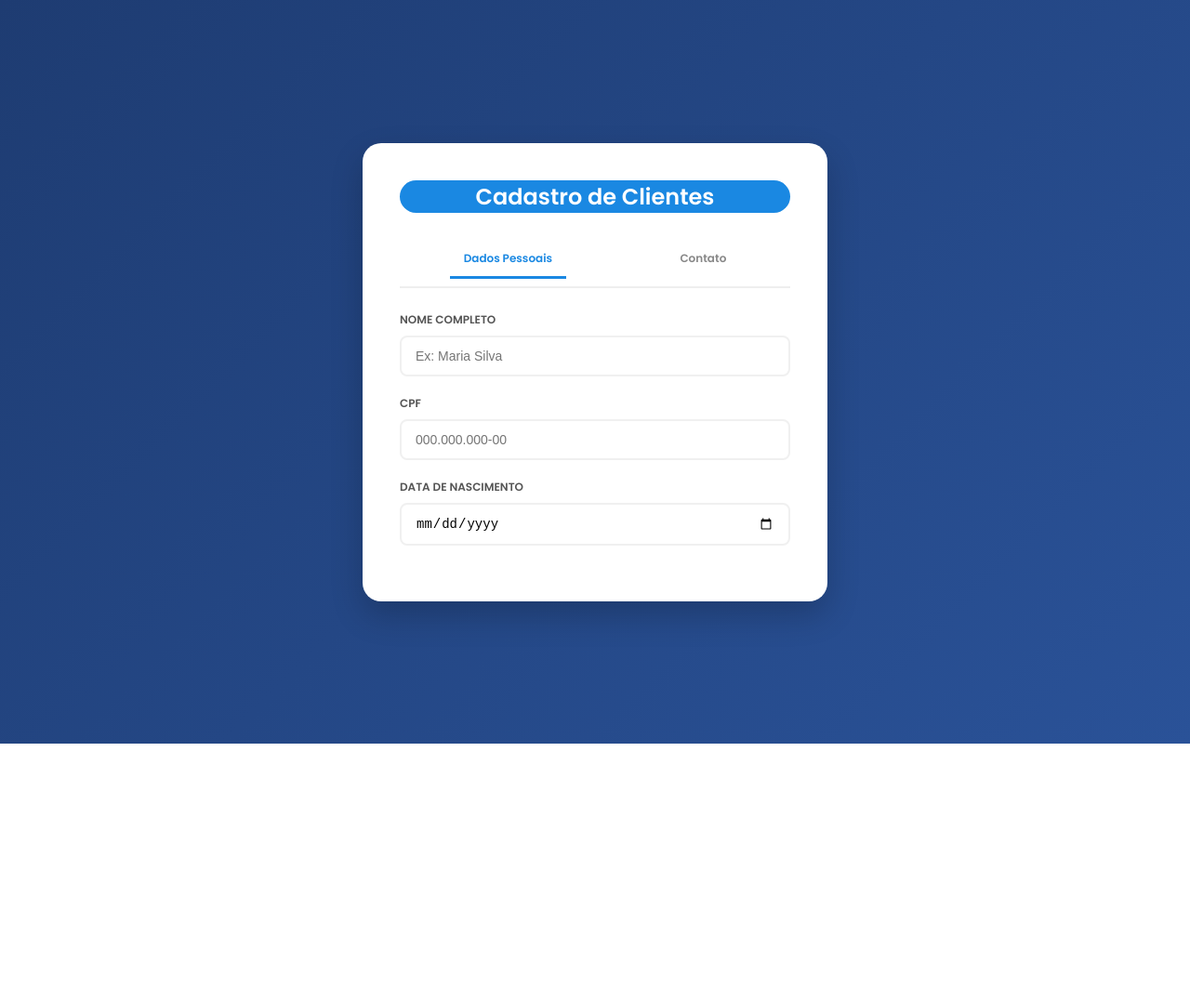
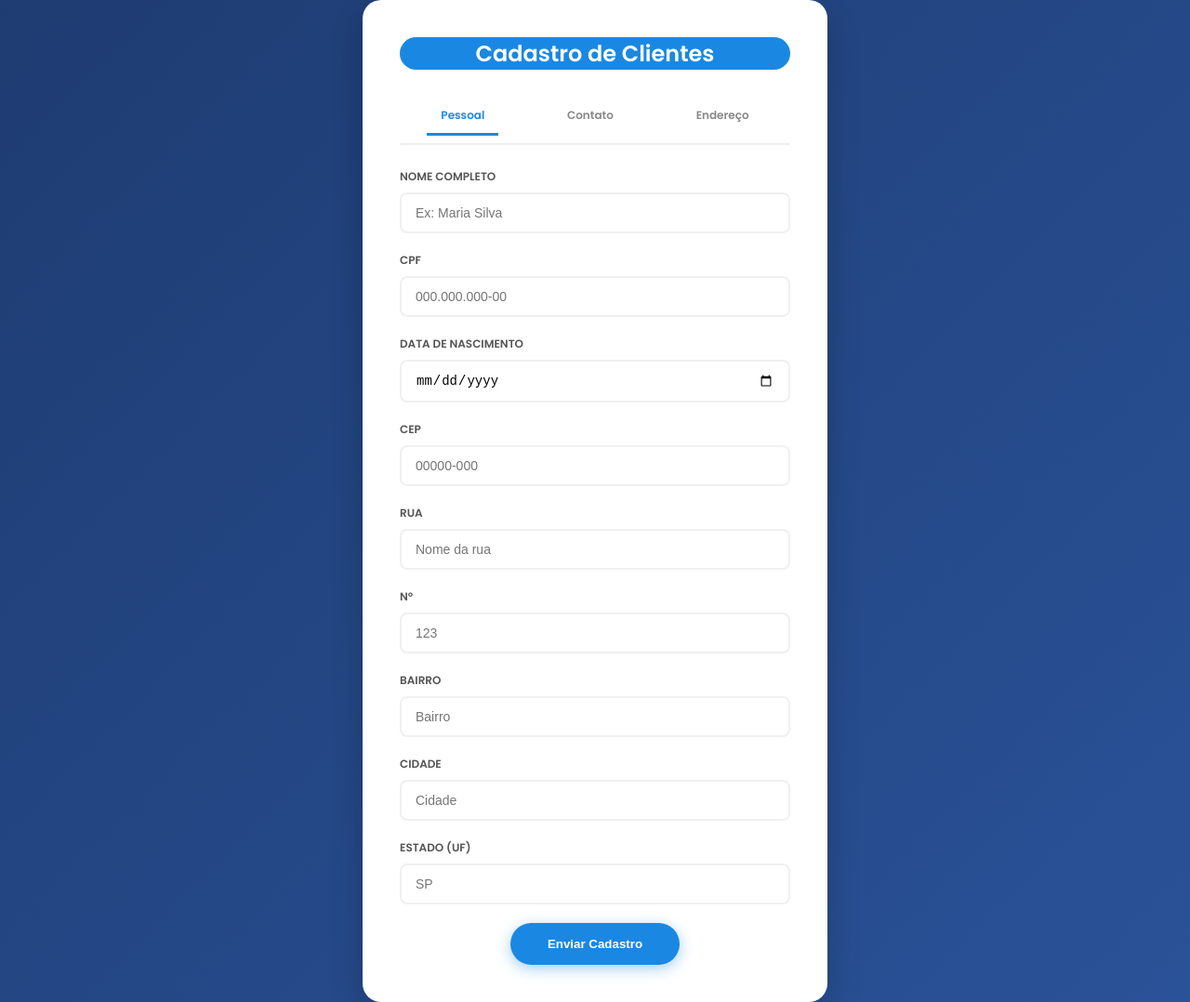
Before and after one commit to yas-silvazxs/av3_1tri.js, a plain HTML site: page index.html in a window 1280 px wide. Shown: the whole page at 93% size. Before the commit the page ends 800 px from the top, so only its background shows below. Drawn offline with Linux system fonts and the light colour scheme.

Commit message:
Update index.html

```diff
--- a/index.html
+++ b/index.html
@@ -13,14 +13,17 @@
         <div class="tabs-wrapper">
             <input type="radio" name="tab-control" id="tab1" checked>
             <input type="radio" name="tab-control" id="tab2">
+            <input type="radio" name="tab-control" id="tab3">
 
             <ul class="tab-list">
-                <li title="Dados"><label for="tab1"><span>Dados Pessoais</span></label></li>
-                <li title="Contato"><label for="tab2"><span>Contato</span></label></li>
+                <li><label for="tab1"><span>Pessoal</span></label></li>
+                <li><label for="tab2"><span>Contato</span></label></li>
+                <li><label for="tab3"><span>Endereço</span></label></li>
             </ul>
 
             <div class="content">
-                <section class="section-tab1">
+                <!-- ABA 1: INFORMAÇÕES PESSOAIS -->
+                <section class="section section-tab1">
                     <div class="input-group">
                         <label for="nome">NOME COMPLETO</label>
                         <input type="text" id="nome" placeholder="Ex: Maria Silva" required>
@@ -35,7 +38,8 @@
                     </div>
                 </section>
 
-                <section class="section-tab2">
+                <!-- ABA 2: CONTATO -->
+                <section class="section section-tab2">
                     <div class="input-group">
                         <label for="email_val">EMAIL</label>
                         <input type="email" id="email_val" placeholder="email@exemplo.com" required>
@@ -44,13 +48,46 @@
                         <label for="cel_val">CELULAR</label>
                         <input type="tel" id="cel_val" placeholder="(99) 99999-9999" required>
                     </div>
+                </section>
 
-                    <div class="form-footer">
-                        <button type="submit" class="btn-submit">Enviar Cadastro</button>
+                <!-- ABA 3: ENDEREÇO -->
+                <section class="section section-tab3">
+                    <div class="input-group">
+                        <label for="cep_val">CEP</label>
+                        <input type="text" id="cep_val" placeholder="00000-000">
+                    </div>
+                    <div class="row">
+                        <div class="input-group flex-3">
+                            <label for="rua_val">RUA</label>
+                            <input type="text" id="rua_val" placeholder="Nome da rua">
+                        </div>
+                        <div class="input-group flex-1">
+                            <label for="num_val">Nº</label>
+                            <input type="text" id="num_val" placeholder="123">
+                        </div>
+                    </div>
+                    <div class="input-group">
+                        <label for="bairro_val">BAIRRO</label>
+                        <input type="text" id="bairro_val" placeholder="Bairro">
+                    </div>
+                    <div class="row">
+                        <div class="input-group flex-2">
+                            <label for="cidade_val">CIDADE</label>
+                            <input type="text" id="cidade_val" placeholder="Cidade">
+                        </div>
+                        <div class="input-group flex-1">
+                            <label for="uf_val">ESTADO (UF)</label>
+                            <input type="text" id="uf_val" placeholder="SP">
+                        </div>
                     </div>
                 </section>
             </div>
         </div>
+
+        <!-- BOTÃO FIXO NO FINAL (visível em todas as abas) -->
+        <div class="form-footer">
+            <button type="submit" class="btn-submit">Enviar Cadastro</button>
+        </div>
     </main>
 </body>
 </html>
```
